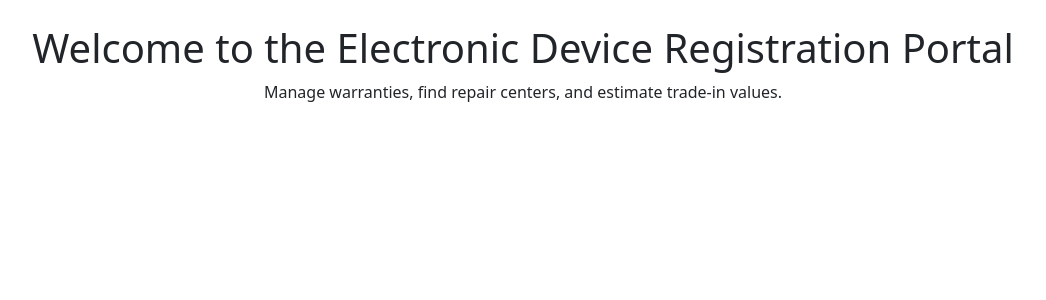
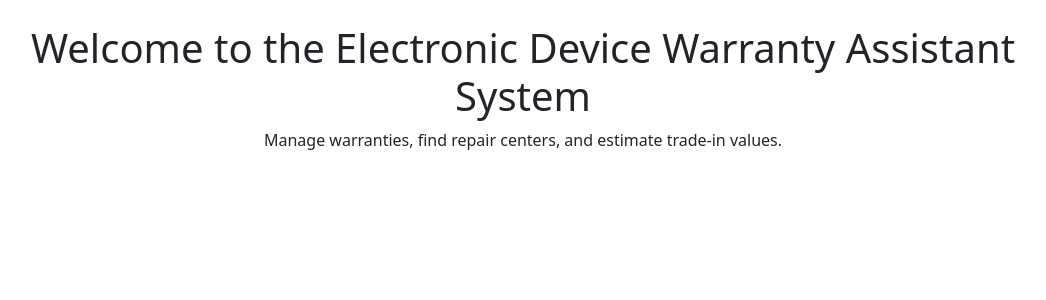
Before and after one commit to GaneshramS2703/GaneshramS2703-Electronic-Device-Warranty-Assistant-System-, a Django app: page / in a window 1280 px wide. Shown: the part 56-356 px from the top of the page, without its empty margins (117-1163 px from the left). Run offline with Django 4.2, Linux system fonts and the light colour scheme.

Commit message:
config file added

```diff
--- a/requirements.txt
+++ b/requirements.txt
@@ -3,3 +3,4 @@ djangorestframework
 django-cors-headers
 gunicorn
 requests
+awsebcli
--- a/warranty_api/templates/warranty_api/index.html
+++ b/warranty_api/templates/warranty_api/index.html
@@ -2,7 +2,7 @@
 
 {% block content %}
 <div class="text-center">
-	    <h1>Welcome to the Electronic Device Registration Portal</h1>
+	    <h1>Welcome to the Electronic Device Warranty Assistant System </h1>
 	        <p>Manage warranties, find repair centers, and estimate trade-in values.</p>
 </div>
 {% endblock %}
```
Also changed, not shown: .elasticbeanstalk/config.yml (added).
